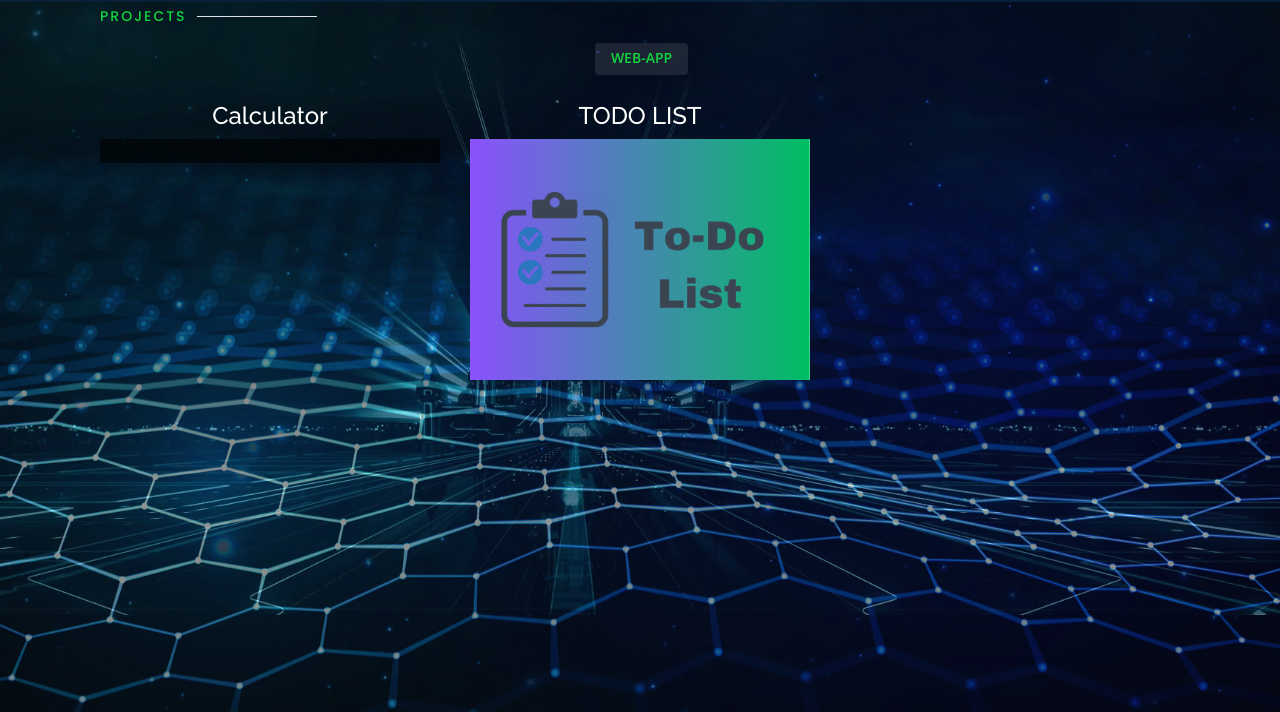
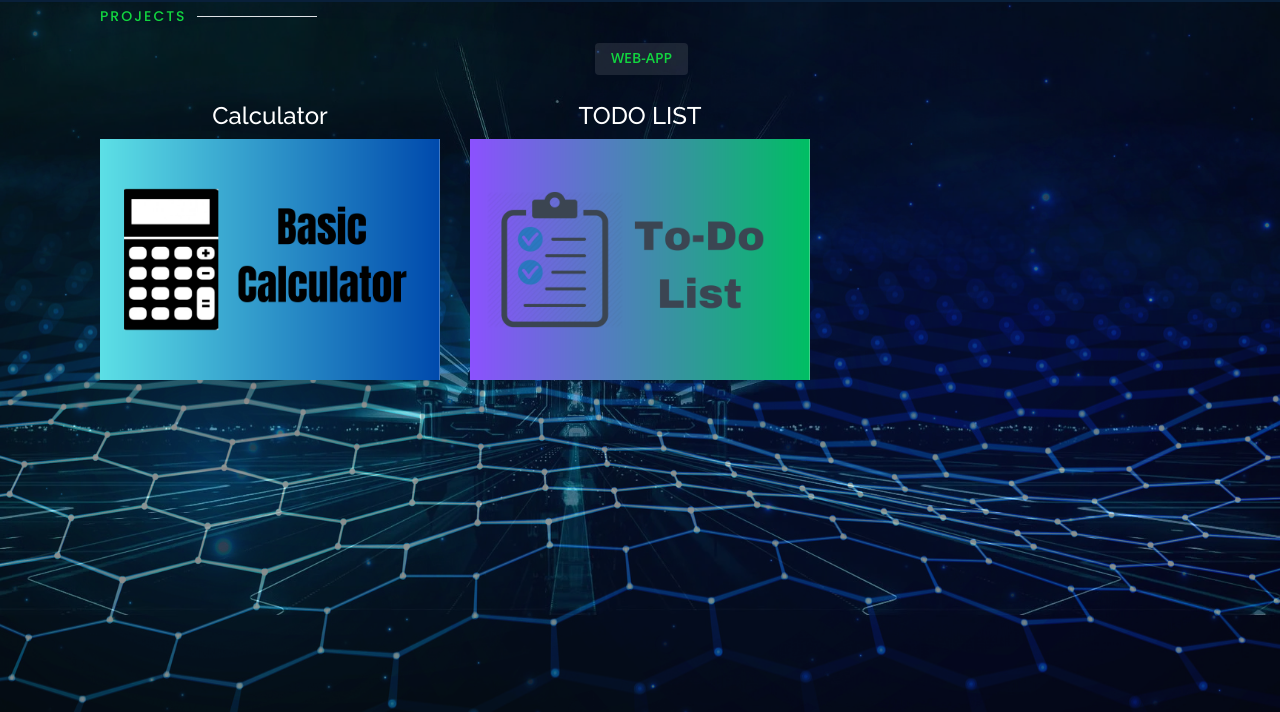
Before and after one commit to himanshu-17lodhi/Portfolio, a plain HTML site: page index.html in a window 1280 px wide. Both pictures are taken after a click on the link "Projects". Shown: the part 88-800 px from the top of the page. Drawn offline with nearby package versions, Linux system fonts and the light colour scheme.

Commit message:
create index.html

```diff
--- a/index.html
+++ b/index.html
@@ -210,7 +210,7 @@
         <div class="col-lg-4 col-md-6 portfolio-item filter-app">
           <center><h4>Calculator</h4></center>
           <div class="portfolio-wrap">
-            <img src="assets/img/project/cal.png" class="img-fluid" alt="">
+            <img src="assets/img/project/Calculator.png" class="img-fluid" alt="">
             <div class="portfolio-info">
               <div class="portfolio-links">
                 <a href="projects/calculator.html" data-gall="portfolioDetailsGallery" data-vbtype="iframe" class="venobox" title="Project Details"><i class="bx bx-info-circle"></i></a>
```
